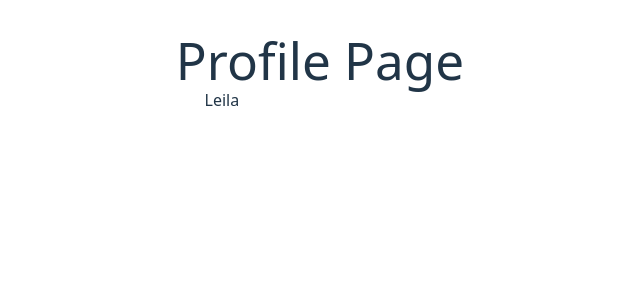
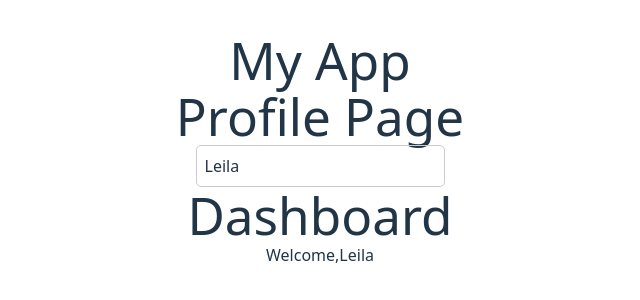
Before and after one commit to Kendi-prog/tailwind-test, a React (Vite) app: page / in a window 1280 px wide. Shown: the top 300 px of the page, without its empty margins (320-960 px from the left). Built offline with nearby package versions, Linux system fonts and the light colour scheme.

Commit message:
building the dashboard

```diff
--- a/src/App.jsx
+++ b/src/App.jsx
@@ -1,12 +1,14 @@
-
 import './App.css'
 import Profile from './components/profile';
+import Dashboard from './components/dashboard';
 
 
 function App() {
   return (
     <div>
+      <h1>My App</h1>
       <Profile />
+      <Dashboard />
     </div>
   )
 }
--- a/src/components/custom-hook.jsx
+++ b/src/components/custom-hook.jsx
@@ -1,11 +1,11 @@
 import { useState, useEffect } from "react";
 
 
-export default function useLocalStorage(key, initialValue) {
+export function useLocalStorage(key, initialValue) {
   const[storeValue, setStoreValue] = useState(() => {
     try{
       const item = localStorage.getItem(key);
-      return item ? JSON.parse(item) : initialValue;
+      return  item && item !== '""' ? JSON.parse(item) : initialValue;
     } catch(error) {
       console.error("Error reading the localStorage", error);
       return initialValue;
--- /dev/null
+++ b/src/components/dashboard.jsx
@@ -0,0 +1,13 @@
+import React from "react";
+import { useLocalStorage } from "./custom-hook";
+
+
+export default function Dashboard() {
+    const [name] = useLocalStorage("username", "Leila")
+    return(
+        <div>
+            <h1>Dashboard</h1>
+            <p>Welcome,{name}</p>
+        </div>
+    );
+}
--- a/src/components/profile.jsx
+++ b/src/components/profile.jsx
@@ -1,5 +1,5 @@
 import React from "react";
-import useLocalStorage  from "./custom-hook";
+import { useLocalStorage }  from "./custom-hook";
 
 export default function Profile() {
     const [name, setName] = useLocalStorage("username", "Leila");
@@ -12,6 +12,7 @@ export default function Profile() {
                 value={name}
                 onChange={(e) => setName(e.target.value)}
                 placeholder="Enter your name"
+                style={{ padding: "8px", borderRadius: "5px", border: "1px solid #ccc" }}
             />
 
         </div>
```
